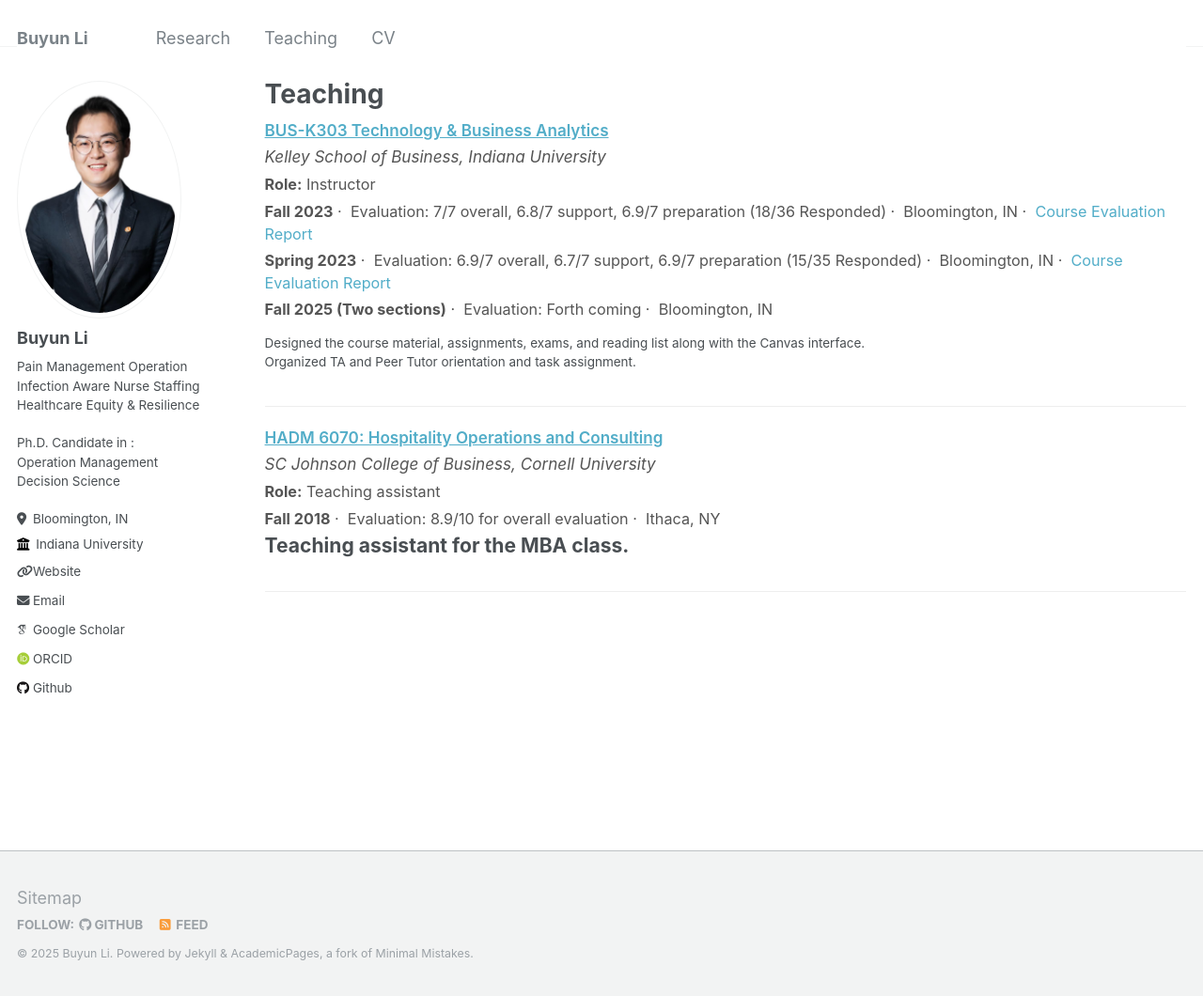
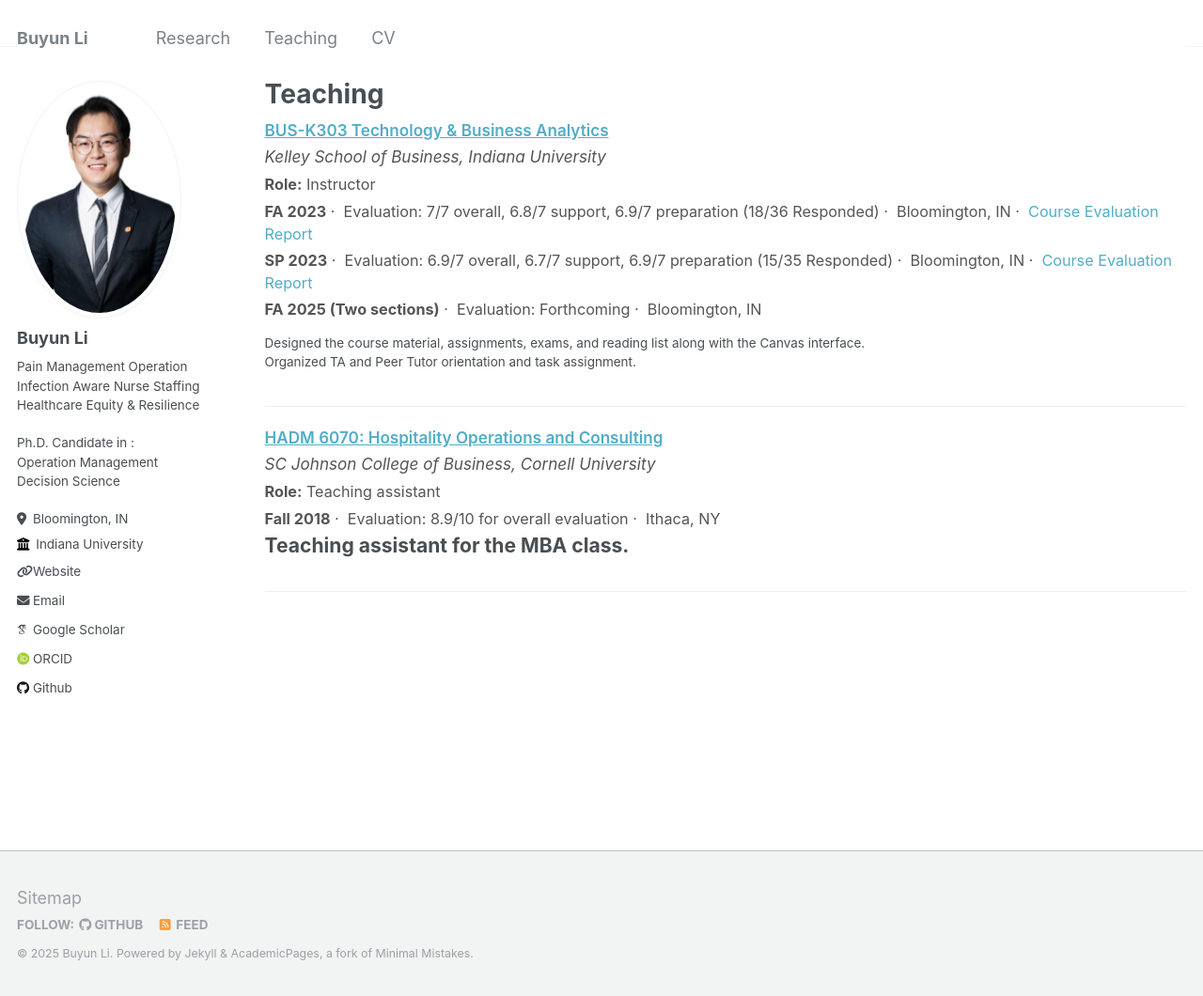
Before and after one commit to BuyunLi/BuyunLi.github.io, a Jekyll site: the page built from _pages/teaching.html, in a window 1280 px wide and 1060 px high. Shown: the whole window at 94% size. Built offline with Jekyll 4.4.1, drawn with Linux system fonts in a browser that asks for light colours; some web fonts are replaced.

Commit message:
Update 2014-spring-teaching-1.md

```diff
--- a/_teaching/2014-spring-teaching-1.md
+++ b/_teaching/2014-spring-teaching-1.md
@@ -4,19 +4,19 @@ collection: teaching
 permalink: /teaching/bus-k303
 venue: "Kelley School of Business, Indiana University"
 semesters:
-  - semester: "Fall 2023"
+  - semester: "FA 2023"
     role: "Instructor"
     evaluation: "7/7 overall, 6.8/7 support, 6.9/7 preparation (18/36 Responded)"
     location: "Bloomington, IN"
     evaluation_pdf: /assets/class eval 2023 fall.pdf
-  - semester: "Spring 2023"
+  - semester: "SP 2023"
     role: "Instructor"
     evaluation: "6.9/7 overall, 6.7/7 support, 6.9/7 preparation (15/35 Responded)"
     location: "Bloomington, IN"
     evaluation_pdf: /assets/class eval 2023 sp.pdf
-  - semester: "Fall 2025 (Two sections)"
+  - semester: "FA 2025 (Two sections)"
     role: "Instructor"
-    evaluation: "Forth coming"
+    evaluation: "Forthcoming"
     location: "Bloomington, IN"
 ---
 
```
